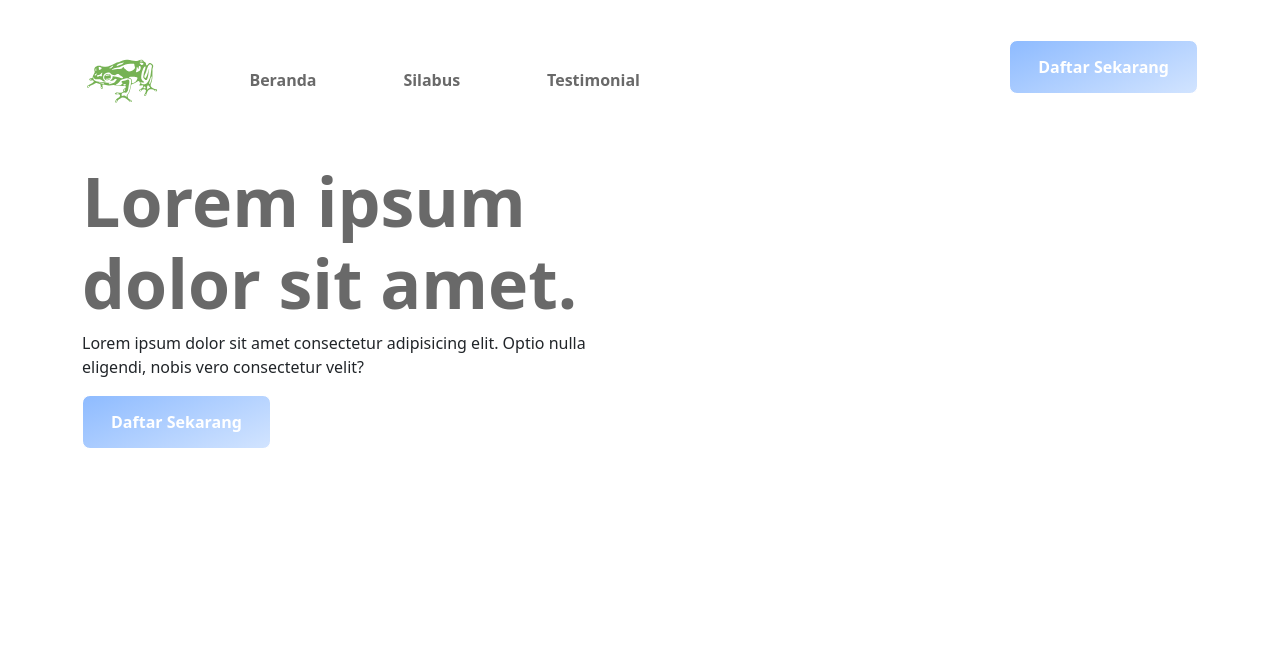
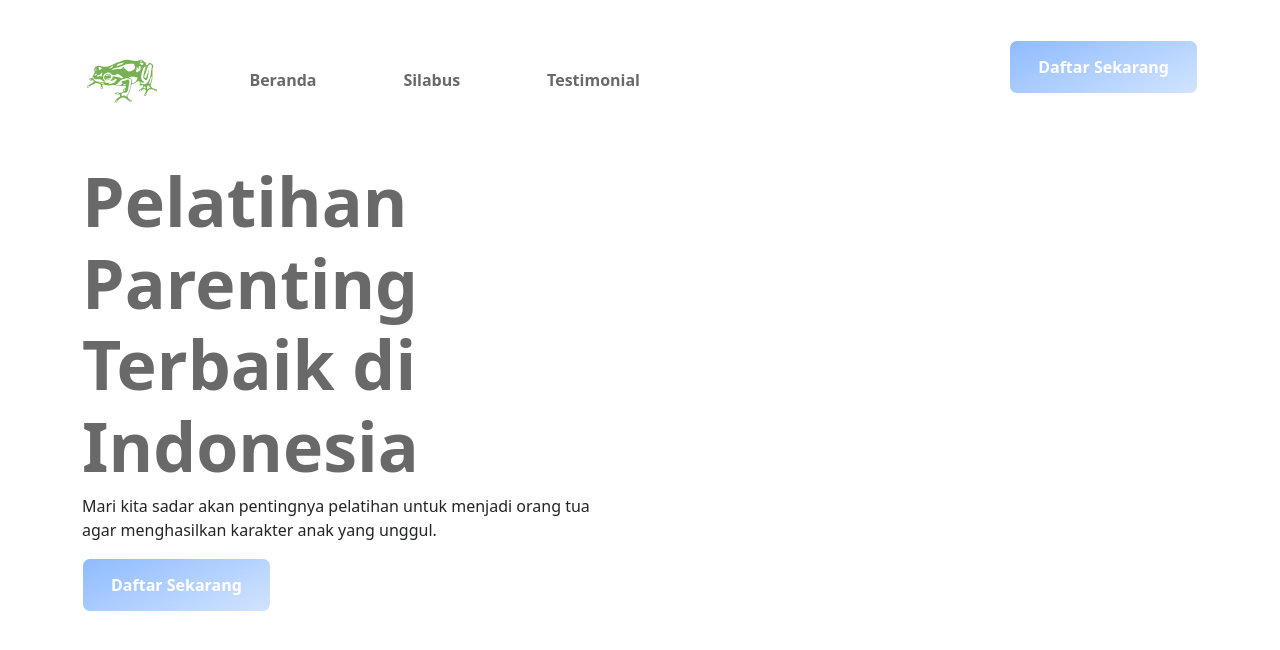
Before and after one commit to Soe-Hok-Gie/slicing-ui, a React (Create React App) app: page / in a window 1280 px wide. Shown: the top 650 px of the page. Built offline with nearby package versions, Linux system fonts and the light colour scheme.

Commit message:
perubahan

```diff
--- a/src/components/Hero.jsx
+++ b/src/components/Hero.jsx
@@ -7,8 +7,8 @@ const Hero = () => {
       {" "}
       <div className="row">
         <div className="col-lg-6">
-          <h1 className="h1-custom">Lorem ipsum dolor sit amet.</h1>
-          <p className="p-secondary">Lorem ipsum dolor sit amet consectetur adipisicing elit. Optio nulla eligendi, nobis vero consectetur velit?</p>
+          <h1 className="h1-custom">Pelatihan Parenting Terbaik di Indonesia</h1>
+          <p className="p-secondary">Mari kita sadar akan pentingnya pelatihan untuk menjadi orang tua agar menghasilkan karakter anak yang unggul.</p>
           <button className="btn-primary-custom">Daftar Sekarang</button>
         </div>
       </div>
```
